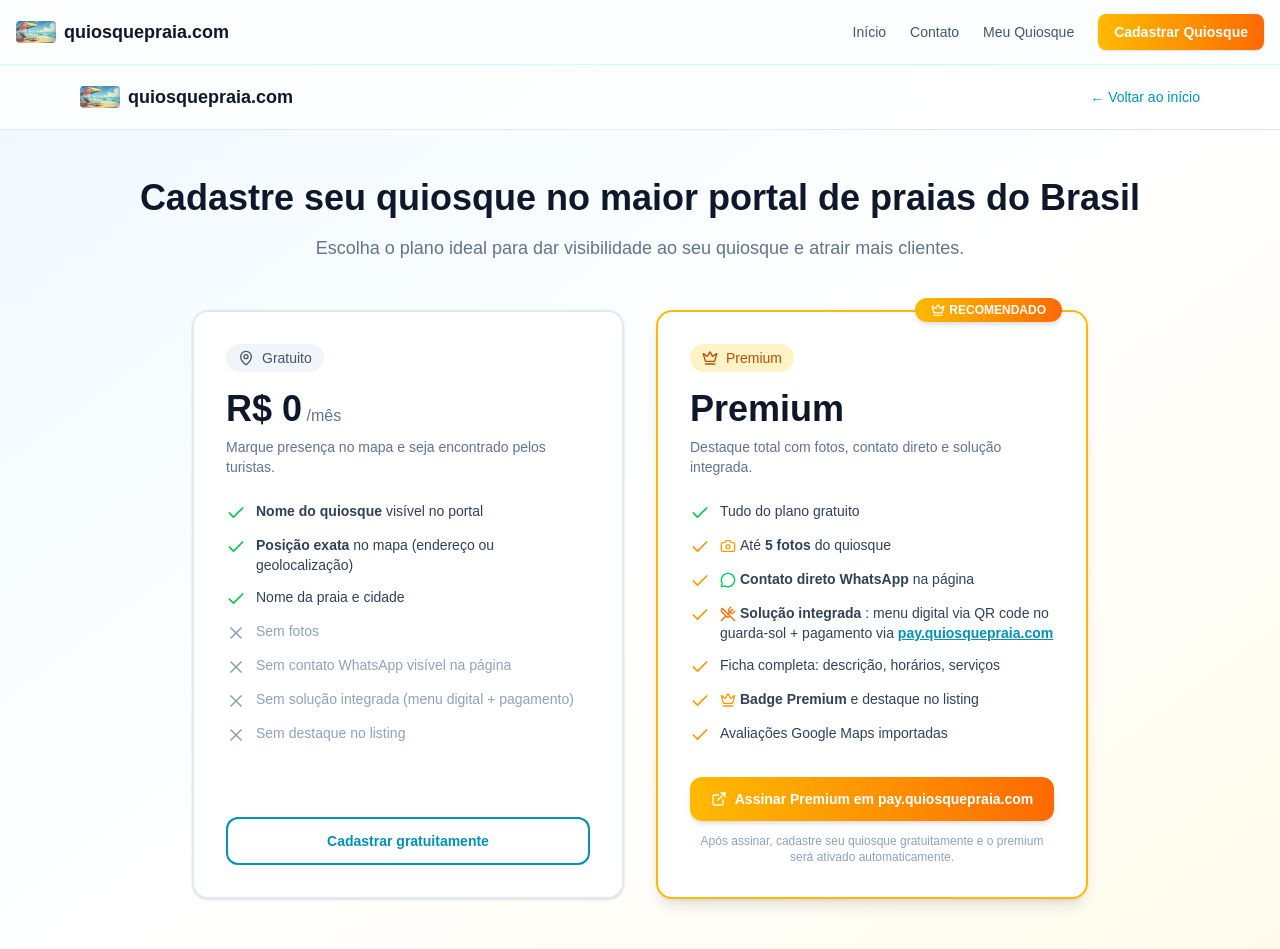
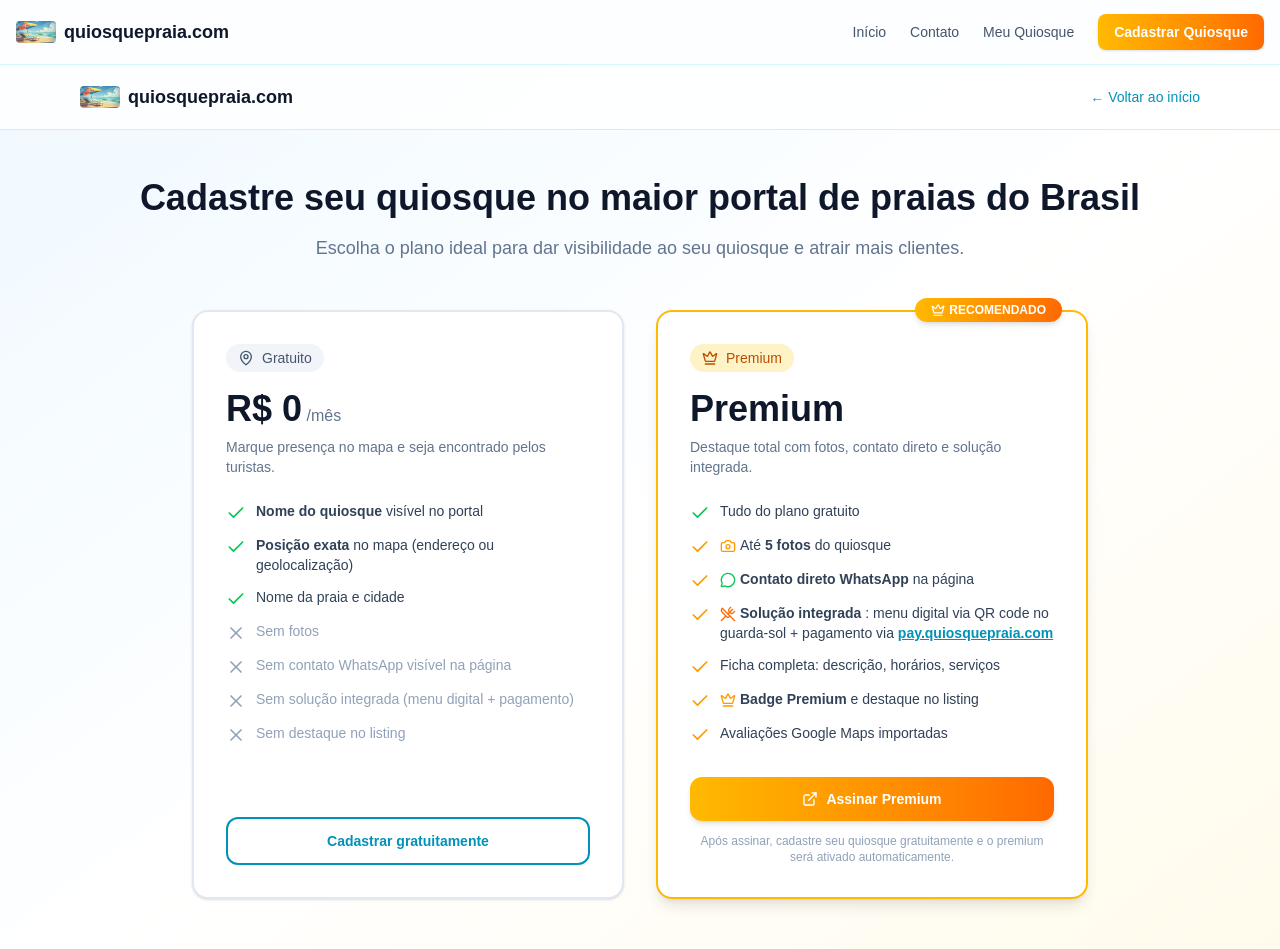
Before and after one commit to brasilagency2026/quiosquepraiadirectory, a Next.js app: page /inscription in a window 1280 px wide. Shown: the top 949 px of the page. Built offline with nearby package versions, Linux system fonts and the light colour scheme.

Commit message:
fix: shorten premium button text on inscription page

```diff
--- a/app/inscription/page.tsx
+++ b/app/inscription/page.tsx
@@ -312,7 +312,7 @@ export default function InscriptionPage() {
                   className="flex w-full items-center justify-center gap-2 rounded-xl bg-gradient-to-r from-amber-400 to-orange-500 py-3 text-sm font-semibold text-white shadow-md transition hover:from-amber-500 hover:to-orange-600"
                 >
                   <ExternalLink className="h-4 w-4" />
-                  Assinar Premium em pay.quiosquepraia.com
+                  Assinar Premium
                 </a>
 
                 <p className="mt-3 text-center text-xs text-slate-400">
```
